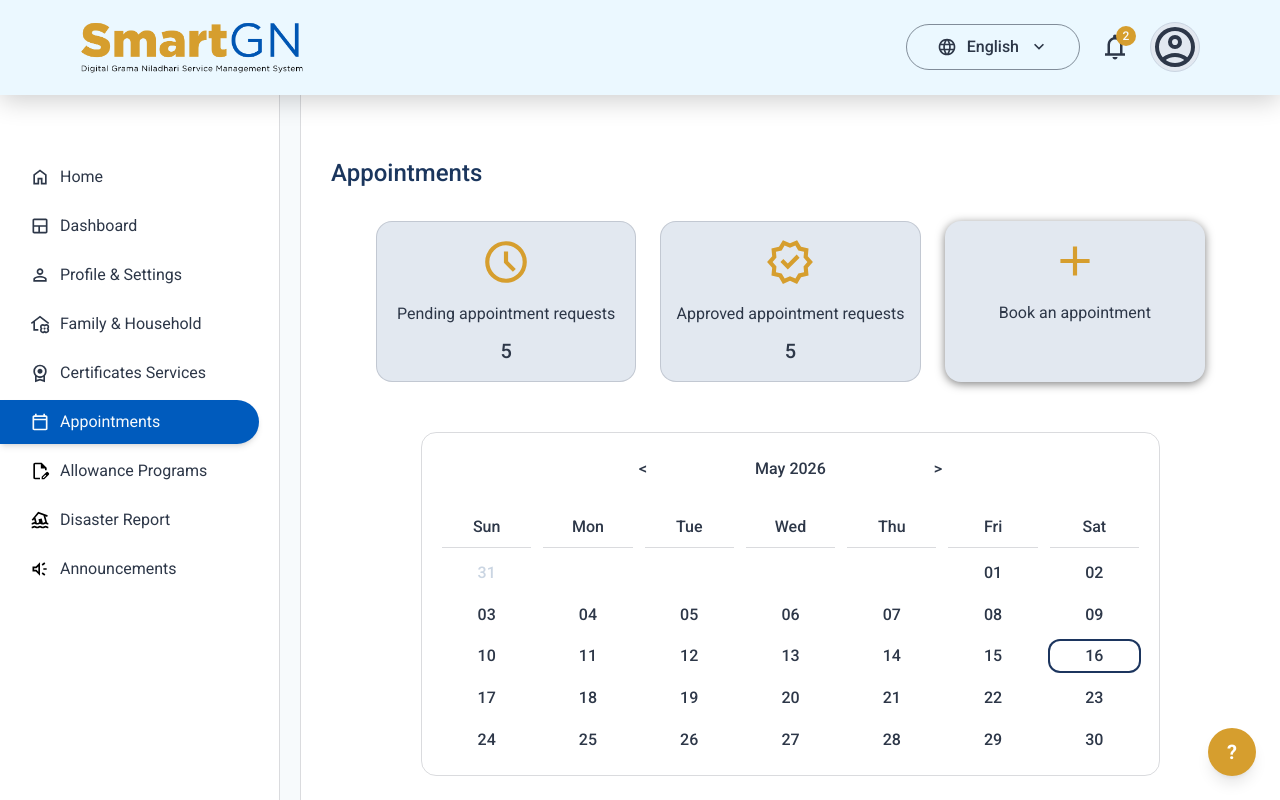
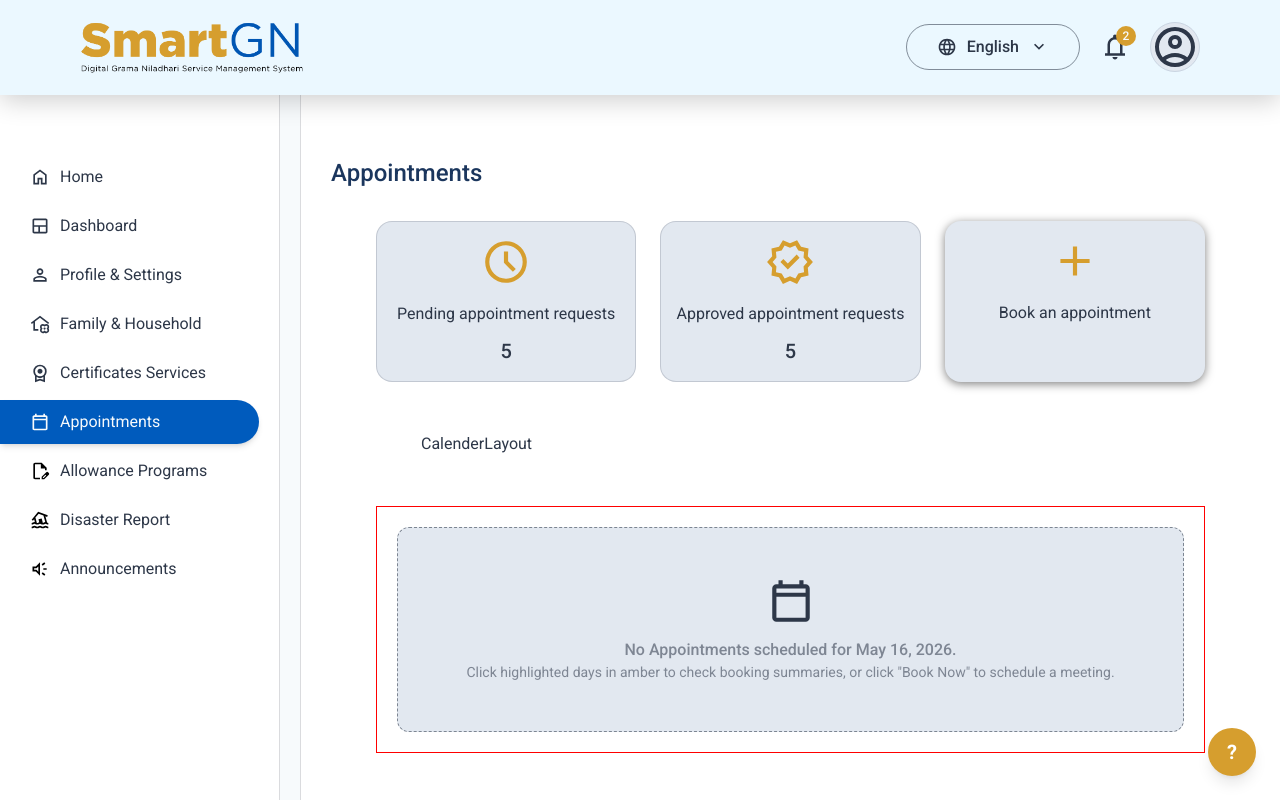
Before and after one commit to Mogith-Code/SmartGN-Digital-GN-Service-Management-System, a React (Vite) app in the folder SmartGN/: page /RAppointment in a window 1280 px wide. Shown: the top 800 px of the page. Built offline with nearby package versions, Linux system fonts and the light colour scheme.

Commit message:
Recreate CalenderLayout.jsx

```diff
--- a/SmartGN/src/Components/AppointmentsPage/CalenderLayout.jsx
+++ b/SmartGN/src/Components/AppointmentsPage/CalenderLayout.jsx
@@ -1,123 +1,7 @@
 import React from "react";
-import { useState, useEffect } from "react";
 
 function CalenderLayout() {
-  // Booking states
-  const [appointments, setAppointments] = useState([]);
-  const [selectedDay, setSelectedDay] = useState(16); // Default selected day May 16 matching screenshot
-
-  // Calendar cells generation for May 2026
-  // Sunday 31 is wrapped to row 1, Mon/Tue/Wed/Thu are empty, Fri 01, Sat 02
-  const calendarCells = [
-    { day: 31, isCurrent: true, wrapped: true },
-    { day: null, isCurrent: false },
-    { day: null, isCurrent: false },
-    { day: null, isCurrent: false },
-    { day: null, isCurrent: false },
-    { day: 1, isCurrent: true },
-    { day: 2, isCurrent: true },
-
-    { day: 3, isCurrent: true },
-    { day: 4, isCurrent: true },
-    { day: 5, isCurrent: true },
-    { day: 6, isCurrent: true },
-    { day: 7, isCurrent: true },
-    { day: 8, isCurrent: true },
-    { day: 9, isCurrent: true },
-
-    { day: 10, isCurrent: true },
-    { day: 11, isCurrent: true },
-    { day: 12, isCurrent: true },
-    { day: 13, isCurrent: true },
-    { day: 14, isCurrent: true },
-    { day: 15, isCurrent: true },
-    { day: 16, isCurrent: true },
-
-    { day: 17, isCurrent: true },
-    { day: 18, isCurrent: true },
-    { day: 19, isCurrent: true },
-    { day: 20, isCurrent: true },
-    { day: 21, isCurrent: true },
-    { day: 22, isCurrent: true },
-    { day: 23, isCurrent: true },
-
-    { day: 24, isCurrent: true },
-    { day: 25, isCurrent: true },
-    { day: 26, isCurrent: true },
-    { day: 27, isCurrent: true },
-    { day: 28, isCurrent: true },
-    { day: 29, isCurrent: true },
-    { day: 30, isCurrent: true },
-  ];
-
-  return (
-    <div className="flex flex-col w-full items-center justify-center border border-[#2D37482D] rounded-[15px] p-[20px]">
-      <div className="flex justify-center items-center gap-[100px] mb-[30px] text-[16px] font-medium text-[#2D3748]">
-        <button className="bg-transparent border-none text-base font-medium text-[#2D3748] cursor-pointer py-1 px-2 rounded transition-all duration-200 outline-none focus:outline-none hover:bg-[#E2E8F0] hover:text-slate-800">
-          {"<"}
-        </button>
-
-        <span>May 2026</span>
-
-        <button className="bg-transparent border-none text-base font-medium text-[#2D3748] cursor-pointer py-1 px-2 rounded transition-all duration-200 outline-none focus:outline-none hover:bg-[#E2E8F0] hover:text-slate-800">
-          {">"}
-        </button>
-      </div>
-
-      <div className="grid grid-cols-7 gap-3 w-full text-center">
-        {/* Weekdays headers */}
-        <span className="text-[16px] font-medium text-[#2D3748] pb-2 border-b-[1.5px] border-[#2D37482D] mb-[10px]">
-          Sun
-        </span>
-        <span className="text-[16px] font-medium text-[#2D3748] pb-2 border-b-[1.5px] border-[#2D37482D] mb-[10px]">
-          Mon
-        </span>
-        <span className="text-[16px] font-medium text-[#2D3748] pb-2 border-b-[1.5px] border-[#2D37482D] mb-[10px]">
-          Tue
-        </span>
-        <span className="text-[16px] font-medium text-[#2D3748] pb-2 border-b-[1.5px] border-[#2D37482D] mb-[10px]">
-          Wed
-        </span>
-        <span className="text-[16px] font-medium text-[#2D3748] pb-2 border-b-[1.5px] border-[#2D37482D] mb-[10px]">
-          Thu
-        </span>
-        <span className="text-[16px] font-medium text-[#2D3748] pb-2 border-b-[1.5px] border-[#2D37482D] mb-[10px]">
-          Fri
-        </span>
-        <span className="text-[16px] font-medium text-[#2D3748] pb-2 border-b-[1.5px] border-[#2D37482D] mb-[10px]">
-          Sat
-        </span>
-      </div>
-
-      <div className="grid grid-cols-7 gap-3 w-full text-center">
-        {/* Calendar Days */}
-        {calendarCells.map((cell, index) => {
-          const hasBooking = appointments.some((app) => app.day === cell.day);
-          const isSelected = selectedDay === cell.day;
-
-          if (cell.day === null) {
-            return (
-              <span
-                key={index}
-                className="text-[#2D3748] cursor-not-allowed"
-              ></span>
-            );
-          }
-
-          return (
-            <span
-              key={index}
-              className={`aspect-[3] flex flex-col items-center justify-center text-[16px] font-medium text-[#2D3748] cursor-pointer rounded-[10px] transition-all duration-200 relative select-none hover:bg-[#E2E8F0]
-                ${cell.wrapped ? "text-slate-300 cursor-not-allowed" : ""} ${hasBooking ? "bg-amber-600 text-white font-bold hover:bg-amber-700" : ""} ${isSelected ? "ring-2 ring-[#1c355e] ring-offset-0" : ""}`}
-              onClick={() => cell.day && setSelectedDay(cell.day)}
-            >
-              {cell.day < 10 ? "0" + cell.day : cell.day}
-            </span>
-          );
-        })}
-      </div>
-    </div>
-  );
+  return <div>CalenderLayout</div>;
 }
 
 export default CalenderLayout;
```
